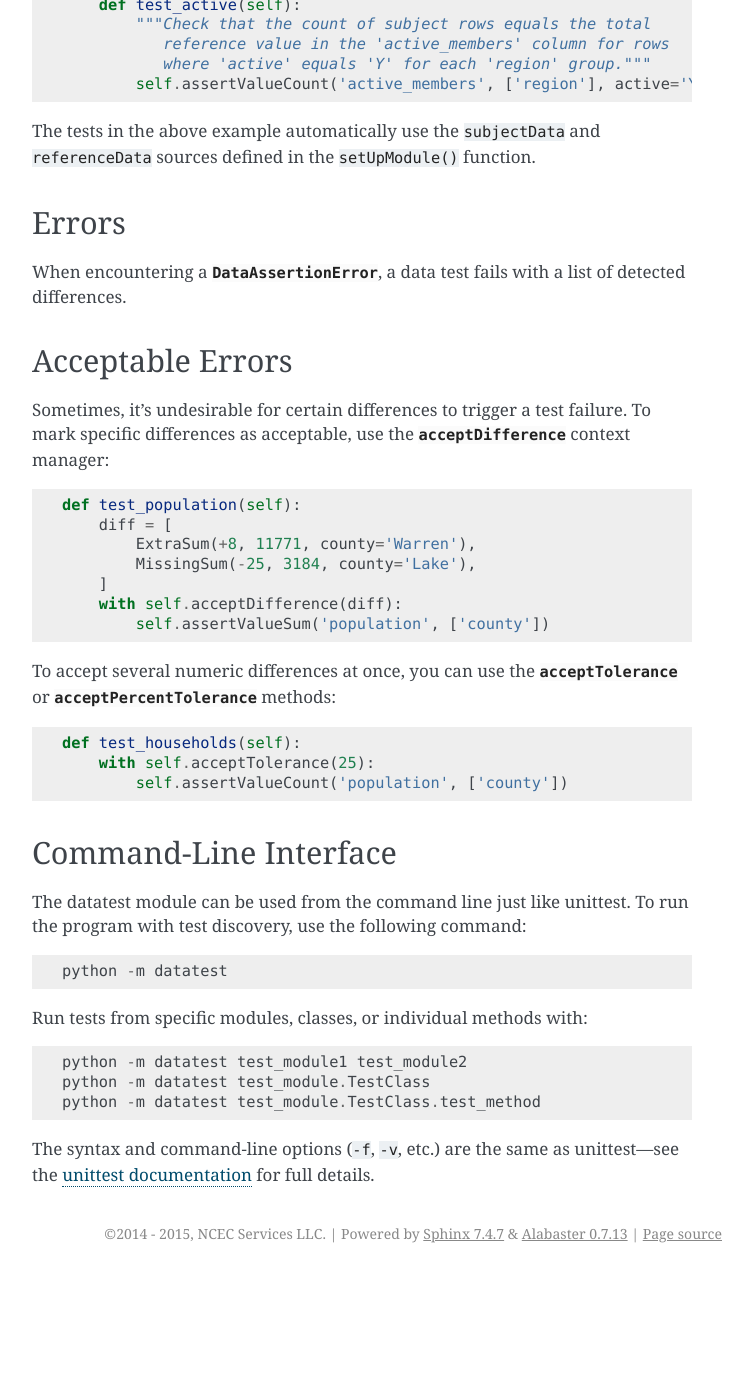
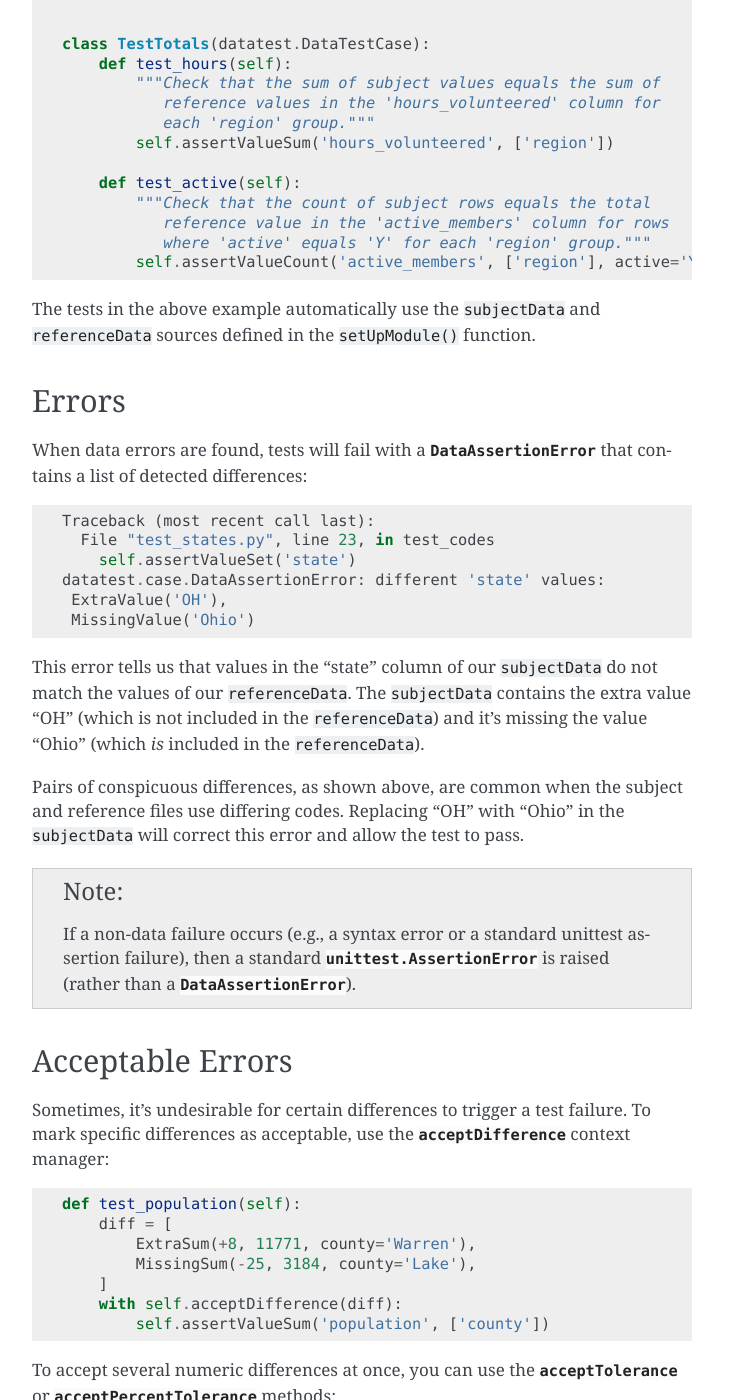
Before and after one commit to shawnbrown/datatest, a Sphinx documentation site: the page built from docs/getting_started.rst, in a window 1280 px wide and 1400 px high, scrolled down 2783 px. Shown: the whole window, without its empty margins (388-1141 px from the left). Built offline with Sphinx 7.4.7, drawn with Linux system fonts in a browser that asks for light colours; before the commit the page ends 4056 px from its top, so only the background shows below that; some of the changed text lies outside the part shown.

Commit message:
Expand docs of Error section, fix typos, and clarify descriptions.

```diff
--- a/docs/_static/template.py
+++ b/docs/_static/template.py
@@ -11,7 +11,7 @@ class MyDataSource(datatest.BaseDataSource):
         """Initialize self."""
         return NotImplemented
 
-    def __str__(self):
+    def __repr__(self):
         """Return a brief description of the data source."""
         return NotImplemented
 
@@ -102,19 +102,19 @@ if __name__ == '__main__':
             result = list(self.source.unique('foo'))
             self.assertEqual([('a',), ('b',)], result)
 
-            result = list(self.source.unique('foo', 'bar'), foo='a')
+            result = list(self.source.unique('foo', 'bar', foo='a'))
             expecting = [('a', 'x'),
                          ('a', 'y'),
                          ('a', 'z')]
             self.assertEqual(expecting, result)
 
-            result = list(self.source.unique('foo', 'baz'), bar=['x', 'y'])
+            result = list(self.source.unique('foo', 'baz', bar=['x', 'y']))
             expecting = [('a', 'x'),
                          ('a', 'y'),
                          ('b', 'x')]
             self.assertEqual(expecting, result)
 
-            result = list(self.source.unique('foo', 'baz'), foo='a', bar=['x', 'y'])
+            result = list(self.source.unique('foo', 'baz', foo='a', bar=['x', 'y']))
             expecting = [('a', 'x'),
                          ('a', 'y')]
             self.assertEqual(expecting, result)
--- a/docs/getting_started.rst
+++ b/docs/getting_started.rst
@@ -78,7 +79,6 @@ function---as shown in the previous example.  However, if it is only
 referenced within a single class, then defining it inside a
 ``setUpClass()`` method is also acceptable::
 
-
     import datatest
 
 
@@ -91,13 +91,20 @@ referenced within a single class, then defining it inside a
             ...
 
 
+.. note::
+
+    These examples use a :class:`CsvDataSource <datatest.CsvDataSource>`
+    to access data from a CSV file.  Other data sources can access data
+    in a variety of formats (Excel, pandas, SQL, etc.).
+
+
 Using Reference Data
 ====================
 
 Datatest also supports the use of reference data from external sources
-(files or databases).  While the tests in our first example specify
+(files or databases).  While the tests in our first example include
 their required values directly in the methods themselves, doing so
-becomes inconvenient when working with large amounts of reference data.
+becomes inconvenient when working with larger amounts of reference data.
 
 To continue testing the data from our first example, we can use the
 following table as reference data (**regional_report.csv**):
@@ -152,8 +159,35 @@ and ``referenceData`` sources defined in the ``setUpModule()`` function.
 Errors
 ======
 
-When encountering a :class:`DataAssertionError <datatest.DataAssertionError>`,
-a data test fails with a list of detected differences.
+When data errors are found, tests will fail with a
+:class:`DataAssertionError <datatest.DataAssertionError>` that contains
+a list of detected differences::
+
+    Traceback (most recent call last):
+      File "test_states.py", line 23, in test_codes
+        self.assertValueSet('state')
+    datatest.case.DataAssertionError: different 'state' values:
+     ExtraValue('OH'),
+     MissingValue('Ohio')
+
+This error tells us that values in the "state" column of our
+``subjectData`` do not match the values of our ``referenceData``.  The
+``subjectData`` contains the extra value "OH" (which is not included in
+the ``referenceData``) and it's missing the value "Ohio" (which *is*
+included in the ``referenceData``).
+
+Pairs of conspicuous differences, as shown above, are common when the
+subject and reference files use differing codes.  Replacing "OH" with
+"Ohio" in the ``subjectData`` will correct this error and allow the test
+to pass.
+
+
+.. note::
+
+    If a non-data failure occurs (e.g., a syntax error or a standard
+    unittest assertion failure), then a standard
+    :class:`unittest.AssertionError` is raised (rather than a
+    :class:`DataAssertionError <datatest.DataAssertionError>`).
 
 
 Acceptable Errors
--- a/docs/reference.rst
+++ b/docs/reference.rst
@@ -60,7 +60,7 @@ Optional Keyword Filters
 ------------------------
 
 All of the value assertion methods, above, support optional keyword
-arguments for quickly filtering the rows to be tested.
+arguments to quickly filter the rows to be tested.
 
 The following example asserts that the subject's ``postal_code`` values
 match the reference's ``postal_code`` values but only for records where
```
Also changed, not shown: other parts of docs/getting_started.rst (+3 -2 lines), docs/custom_datasources.rst (+4 -4 lines).
